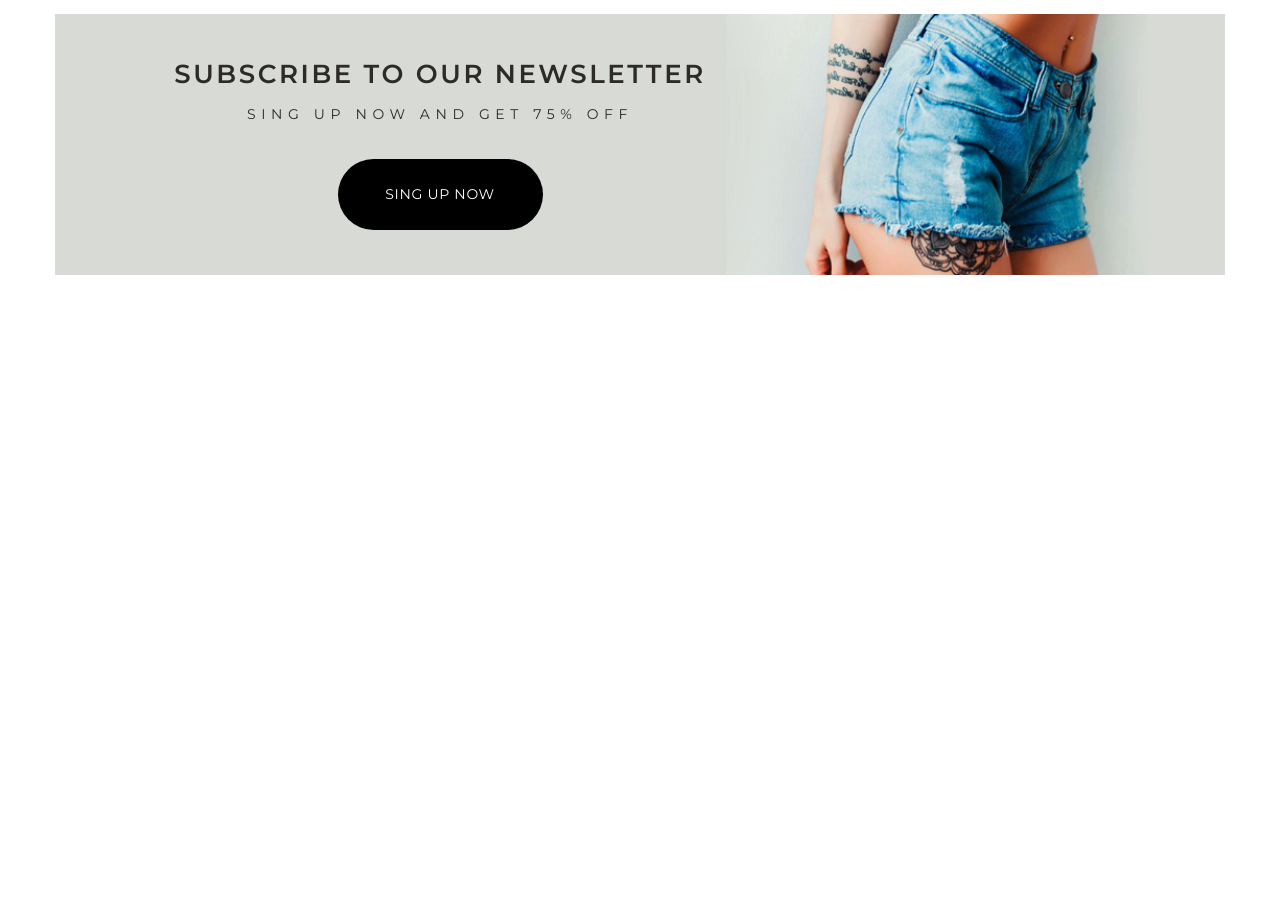
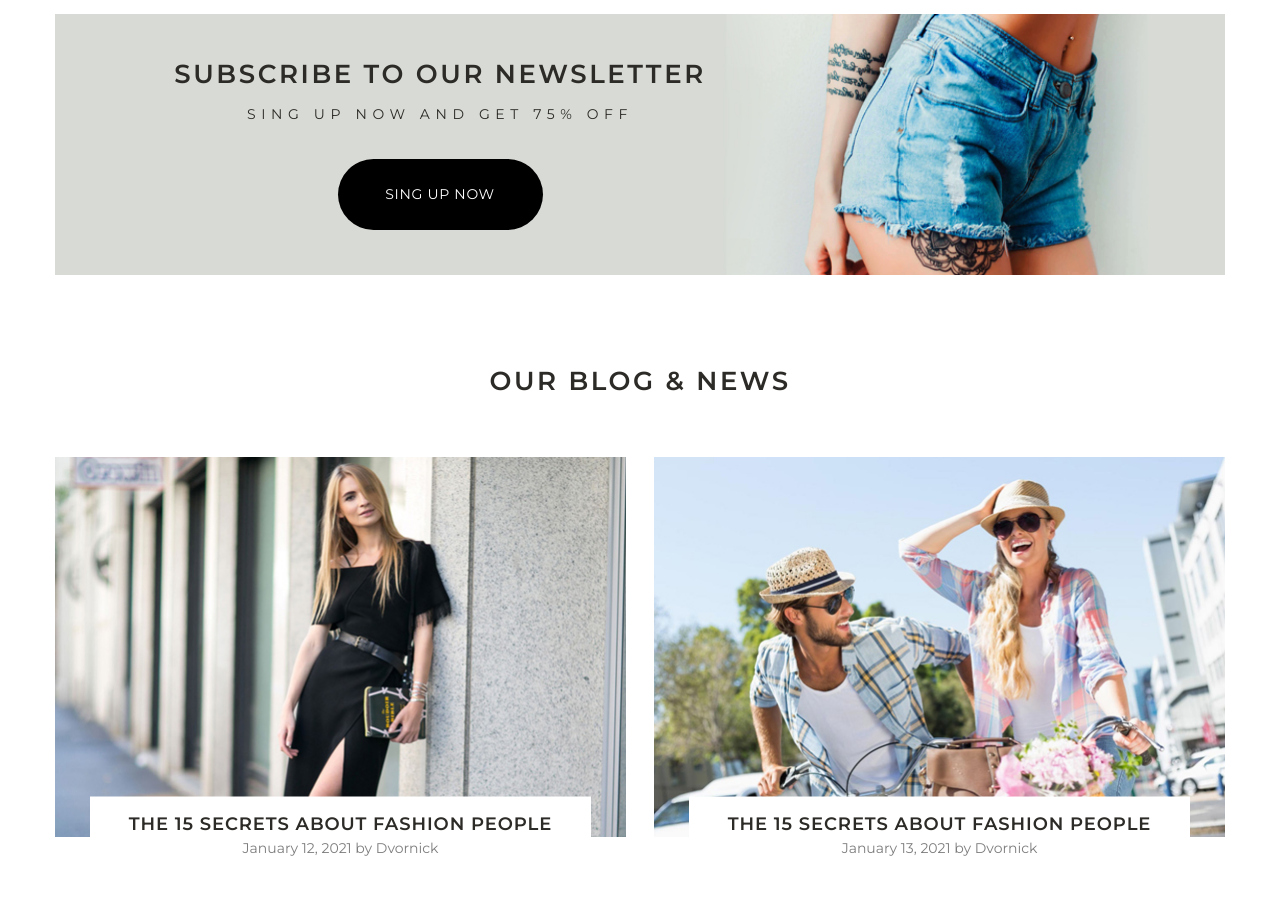
Before and after one commit to dvornicked/fashionE-commerce, a website: page index.html in a window 1280 px wide. Shown: the part 3391-4312 px from the top of the page. Before the commit the page ends 3691 px from the top, so only its background shows below. Drawn offline with nearby package versions, Linux system fonts and the light colour scheme; files that its build step writes are made by us from their sources.

Commit message:
Full layout of the blog block

```diff
--- a/index.html
+++ b/index.html
@@ -291,6 +291,25 @@
                   <a href="#">SING UP NOW</a>
                </div>
             </div>
+            <div class="blog">
+               <p class="blog__title">our blog & news</p>
+               <div class="blog__block">
+                  <div class="blog__element">
+                     <img src="./img/blog.jpg" alt="">
+                     <div class="blog__info">
+                        <p class="blog__topic"><a href="#">The 15 Secrets About Fashion People</a></p>
+                        <p class="blog__date">January 12, 2021 by Dvornick</p>
+                     </div>
+                  </div>
+                  <div class="blog__element">
+                     <img src="./img/blog2.jpg" alt="">
+                     <div class="blog__info">
+                        <p class="blog__topic"><a href="#">The 15 Secrets About Fashion People</a></p>
+                        <p class="blog__date">January 13, 2021 by Dvornick</p>
+                     </div>
+                  </div>
+               </div>
+            </div>
          </div>
       </div>
    </body>
--- /dev/null
+++ b/scss/blocks/blog.scss
@@ -0,0 +1,84 @@
+.blog {
+    margin: 90px 0;
+
+    &__title {
+        text-align: center;
+        font-size: 26px;
+        line-height: 32px;
+        letter-spacing: 2.6px;
+        font-weight: 600;
+        text-transform: uppercase;
+        color: $gray;
+    }
+
+    &__block {
+        display: flex;
+        justify-content: space-between;
+        flex-wrap: wrap;
+        margin-top: 60px;
+    }
+
+    &__element {
+        flex-basis: 48.8%;
+
+        img {
+            display: block;
+            max-width: 100%;
+        }
+    }
+
+    &__info {
+        width: calc(100% - 70px);
+        margin: 0 auto;
+        transform: translateY(-50%);
+        text-align: center;
+        background-color: $white;
+        padding: 15px 0;
+    }
+
+    &__topic {
+        a {
+            font-weight: 600;
+            font-size: 18px;
+            line-height: 18px;
+            letter-spacing: 0.9px;
+            text-transform: uppercase;
+            text-decoration: none;
+            color: $gray;
+
+            &:hover {
+                text-decoration: underline;
+            }
+        }
+    }
+    p {
+        margin: 3px 0;
+    }
+    &__date {
+        font-size: 14px;
+        line-height: 24px;
+        color: #7d7d7d;
+    }
+}
+
+@media (max-width: 768px) {
+    .blog {
+        margin-top: 25px;
+
+        &__info {
+            width: calc(100% - 20px);
+        }
+    }
+}
+
+@media (max-width: 580px) {
+    .blog {
+
+        &__block {
+            margin-top: 25px;
+        }
+        &__element {
+            flex-basis: 100%;
+        }
+    }
+}
--- a/scss/style.scss
+++ b/scss/style.scss
@@ -16,3 +16,4 @@
 @import "./blocks/banner.scss";
 @import "./blocks/products.scss";
 @import "./blocks/featured.scss";
+@import "./blocks/blog.scss";
```
Also changed, not shown: build/css/style.css, build/index.html.
